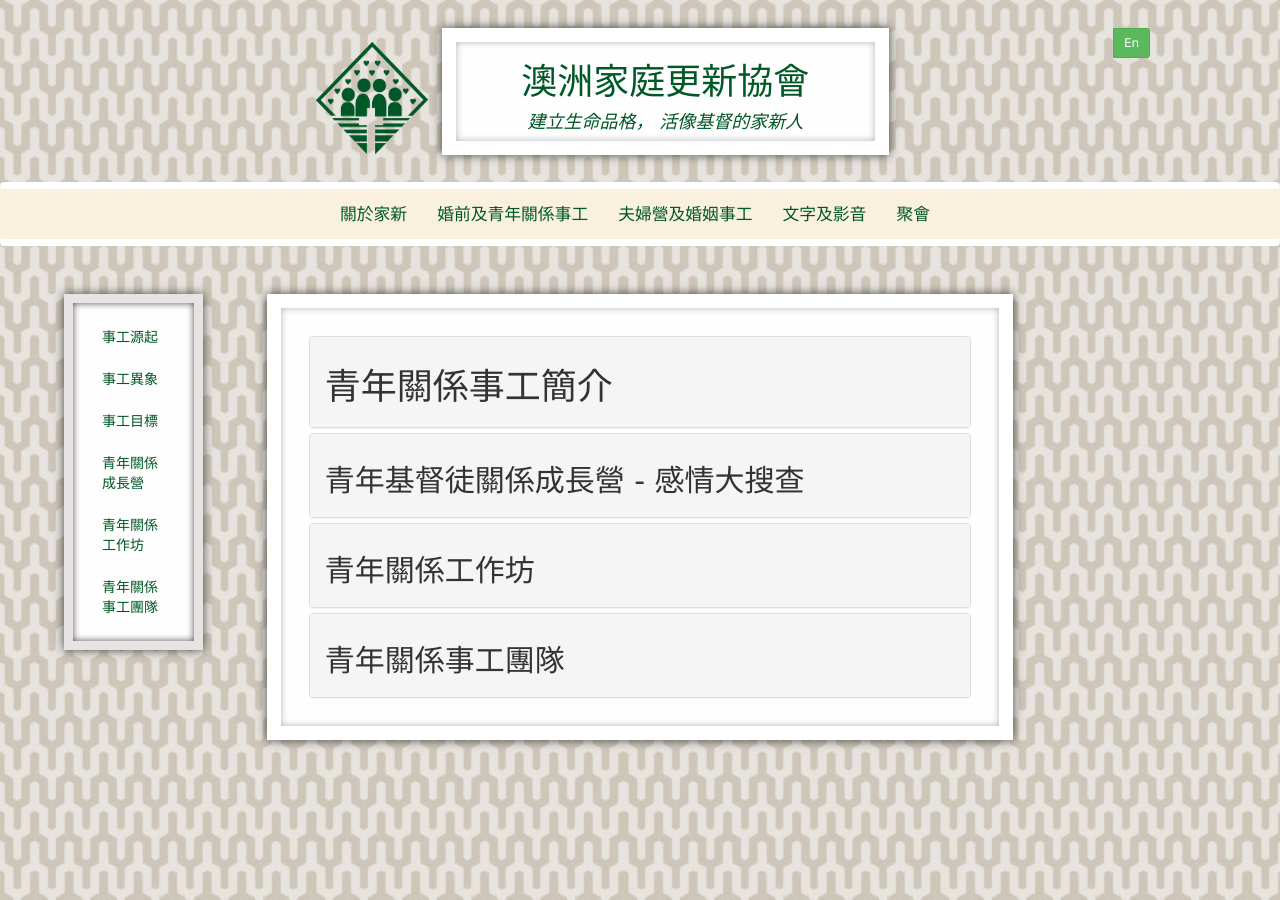
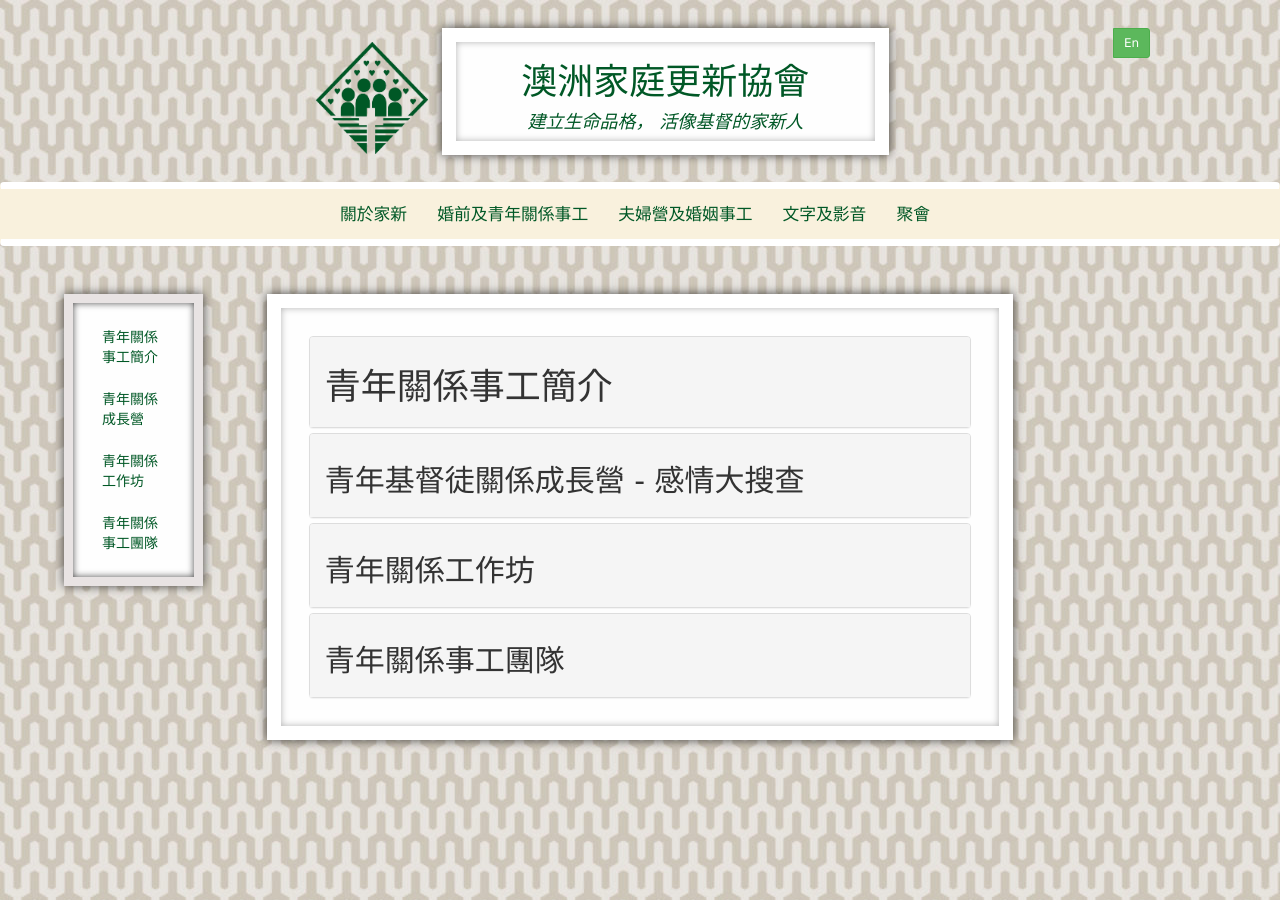
Before and after one commit to mffc/mffc, a Jekyll site: the page built from youth/_posts/2001-01-04-youth.md, in a window 1280 px wide. Built offline with Jekyll 4.4.1, drawn with Linux system fonts in a browser that asks for light colours; nearby versions of some CDN libraries; Markdown is read by kramdown in place of the engine named in the settings.

Commit message:
align submenu and fold content

```diff
--- a/youth/_posts/2001-01-04-youth.md
+++ b/youth/_posts/2001-01-04-youth.md
@@ -6,9 +6,7 @@
   - zh-hk
   - youth
 submenu:
-  - {hook: 'intro', title: "事工源起"}
-  - {hook: 'vision',title: "事工異象"}
-  - {hook: 'aim',title: "事工目標"}
+  - {hook: 'head', title: "青年關係事工簡介"}
   - {hook: 'camp',title: "青年關係成長營"}
   - {hook: 'workshop',title: "青年關係工作坊"}
   - {hook: 'helpers',title: "青年關係事工團隊"}
```
Also changed, not shown: other parts of youth/_posts/2001-01-04-youth.md (+1 -1 lines).
